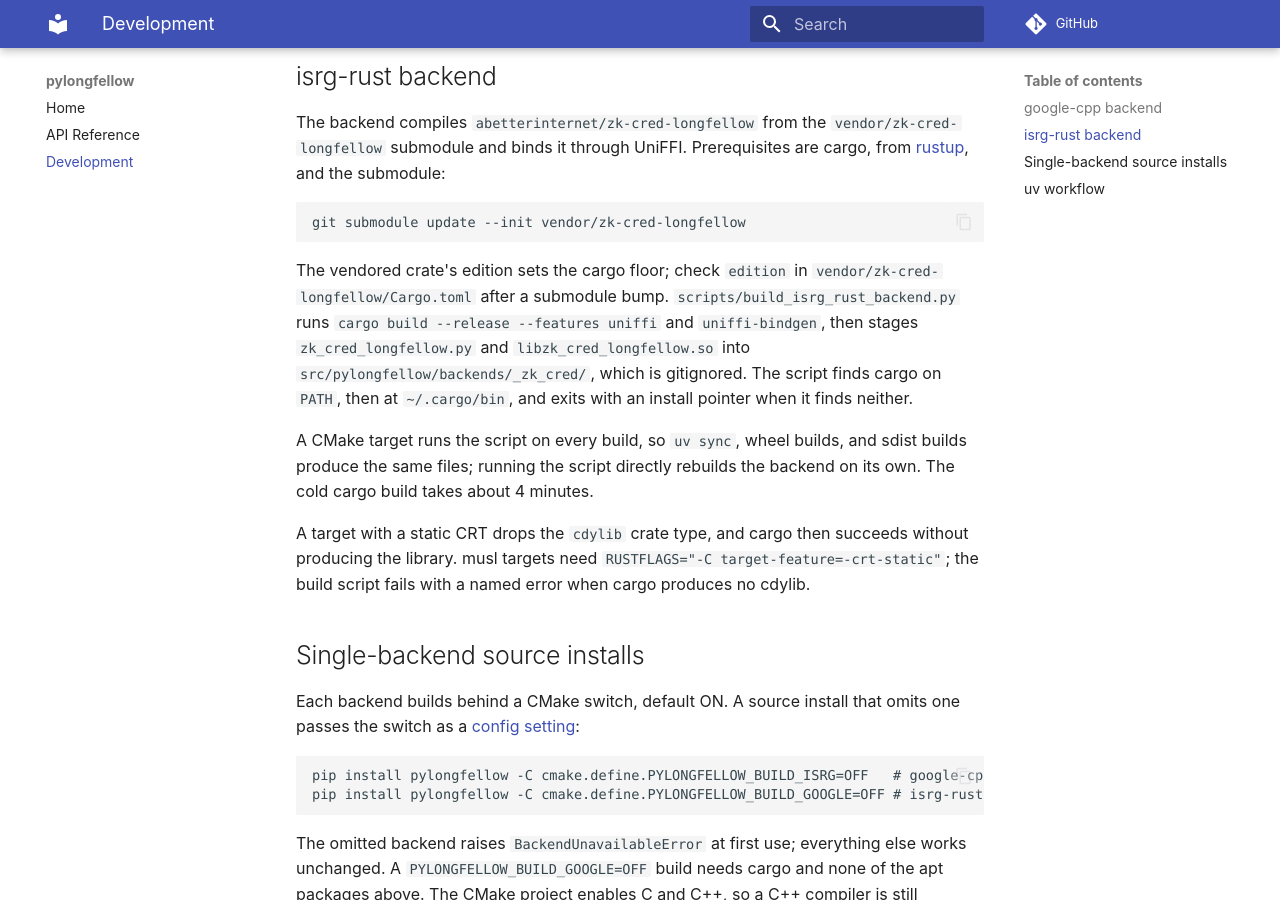
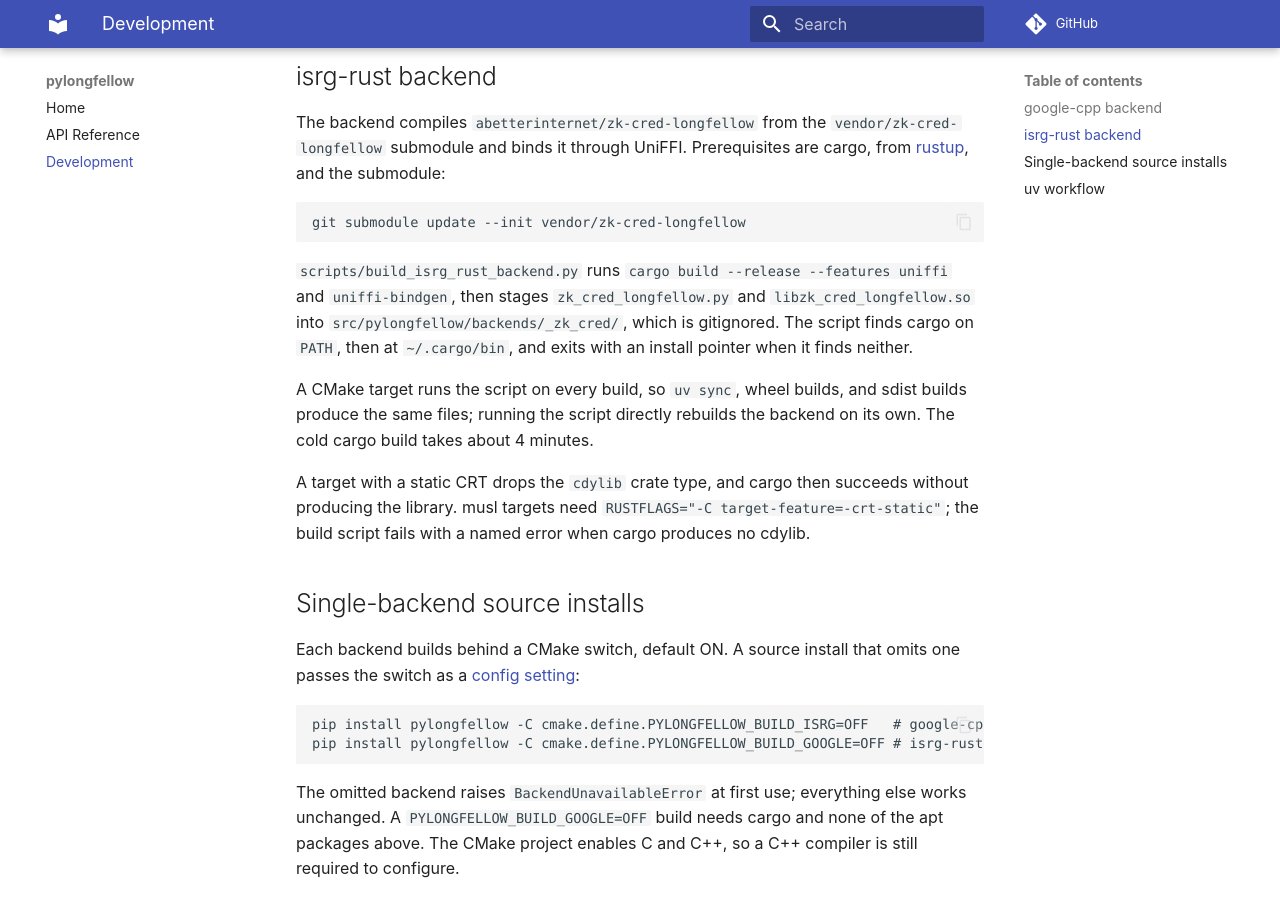
Before and after one commit to pipe23-org/pylongfellow, an MkDocs documentation site: the page built from docs/development.md, in a window 1280 px wide and 900 px high, scrolled down 743 px. Built offline with MkDocs 1.6.1 and Material for MkDocs 9.7.7, drawn with Linux system fonts in a browser that asks for light colours; comment, search, counter and statistics services are not loaded.

Commit message:
docs: drop the cargo-edition sentence
An old cargo fails with a message naming the edition; the toolchain
documents its own floor.

````diff
--- a/docs/development.md
+++ b/docs/development.md
@@ -37,8 +37,6 @@ submodule and binds it through UniFFI. Prerequisites are cargo, from
 git submodule update --init vendor/zk-cred-longfellow
 ```
 
-The vendored crate's edition sets the cargo floor; check `edition` in
-`vendor/zk-cred-longfellow/Cargo.toml` after a submodule bump.
 `scripts/build_isrg_rust_backend.py` runs `cargo build --release --features uniffi` and
 `uniffi-bindgen`, then stages `zk_cred_longfellow.py` and `libzk_cred_longfellow.so` into
 `src/pylongfellow/backends/_zk_cred/`, which is gitignored. The script finds cargo on `PATH`,
````
